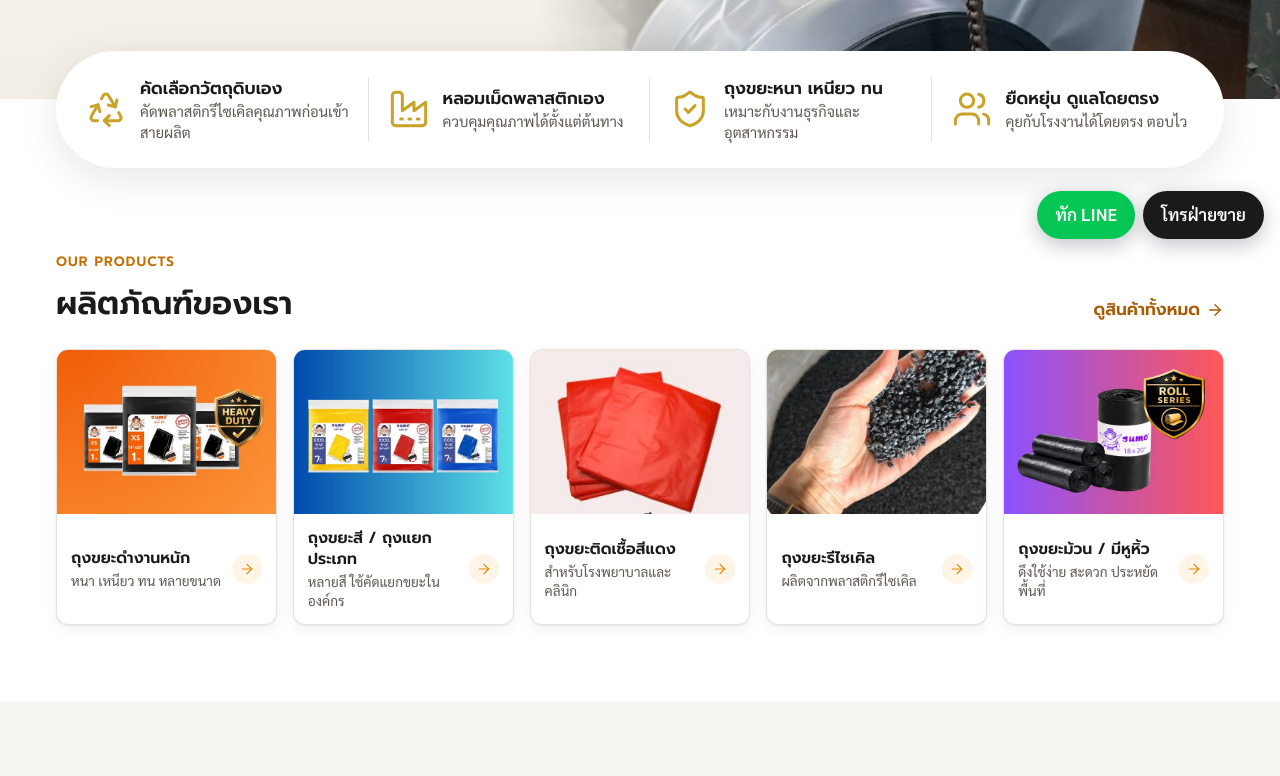
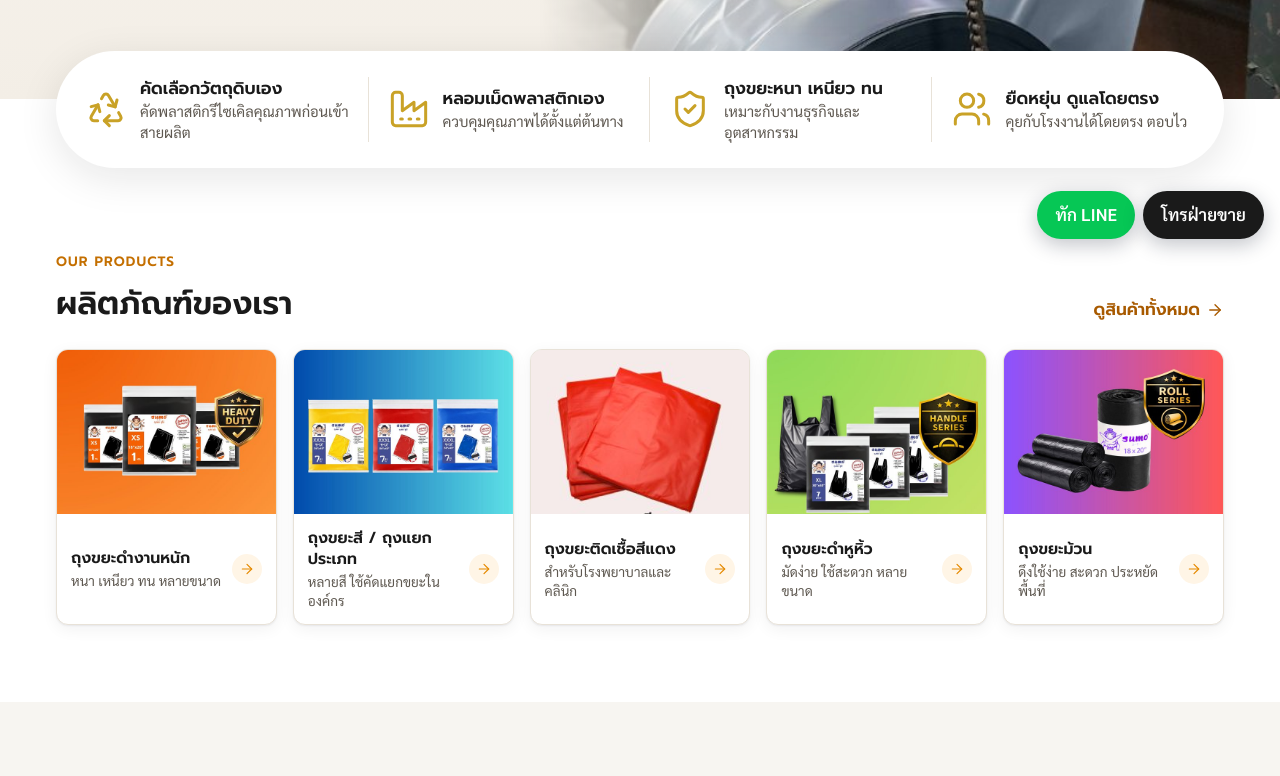
Before and after one commit to annatoey1-creator/wcp-web, an Astro site: page / in a window 1280 px wide. Shown: the part 545-1321 px from the top of the page. Built offline with nearby package versions, Linux system fonts and the light colour scheme; Astro itself is replaced by a stand-in of ours.

Commit message:
เปลี่ยนการ์ดถุงขยะรีไซเคิลในหน้าแรกเป็นถุงขยะดำหูหิ้ว
- การ์ดสินค้าที่ 4 เปลี่ยนเป็น "ถุงขยะดำหูหิ้ว" ใช้รูปแบรนด์ SUMO
- การ์ดสุดท้ายเปลี่ยนชื่อเป็น "ถุงขยะม้วน" อย่างเดียว

Co-Authored-By: Claude Opus 5.5 <noreply@anthropic.com>

```diff
--- a/src/pages/index.astro
+++ b/src/pages/index.astro
@@ -25,8 +25,8 @@ const productCards = [
   { href: '/products/heavy-duty-black-bags', name: 'ถุงขยะดำงานหนัก', text: 'หนา เหนียว ทน หลายขนาด', img: '/images/sumo/heavy.jpg', alt: 'ถุงขยะดำแบบหนา แบรนด์ SUMO' },
   { href: '/products/color-coded-bags', name: 'ถุงขยะสี / ถุงแยกประเภท', text: 'หลายสี ใช้คัดแยกขยะในองค์กร', img: '/images/sumo/color.jpg', alt: 'ถุงขยะสีเหลือง แดง และน้ำเงิน แบรนด์ SUMO' },
   { href: '/products/biohazard-bags', name: 'ถุงขยะติดเชื้อสีแดง', text: 'สำหรับโรงพยาบาลและคลินิก', img: '/images/products/red.jpg', alt: 'ถุงขยะติดเชื้อสีแดง' },
-  { href: '/products/recycled-bags', name: 'ถุงขยะรีไซเคิล', text: 'ผลิตจากพลาสติกรีไซเคิล', img: '/images/factory/pellets.jpg', alt: 'เม็ดพลาสติกรีไซเคิลในมือ' },
-  { href: '/products', name: 'ถุงขยะม้วน / มีหูหิ้ว', text: 'ดึงใช้ง่าย สะดวก ประหยัดพื้นที่', img: '/images/sumo/roll.jpg', alt: 'ถุงขยะม้วนสีดำ แบรนด์ SUMO' },
+  { href: '/products', name: 'ถุงขยะดำหูหิ้ว', text: 'มัดง่าย ใช้สะดวก หลายขนาด', img: '/images/sumo/handle.jpg', alt: 'ถุงขยะดำแบบมีหูหิ้ว แบรนด์ SUMO' },
+  { href: '/products', name: 'ถุงขยะม้วน', text: 'ดึงใช้ง่าย สะดวก ประหยัดพื้นที่', img: '/images/sumo/roll.jpg', alt: 'ถุงขยะม้วนสีดำ แบรนด์ SUMO' },
 ];
 
 const steps = [
```
